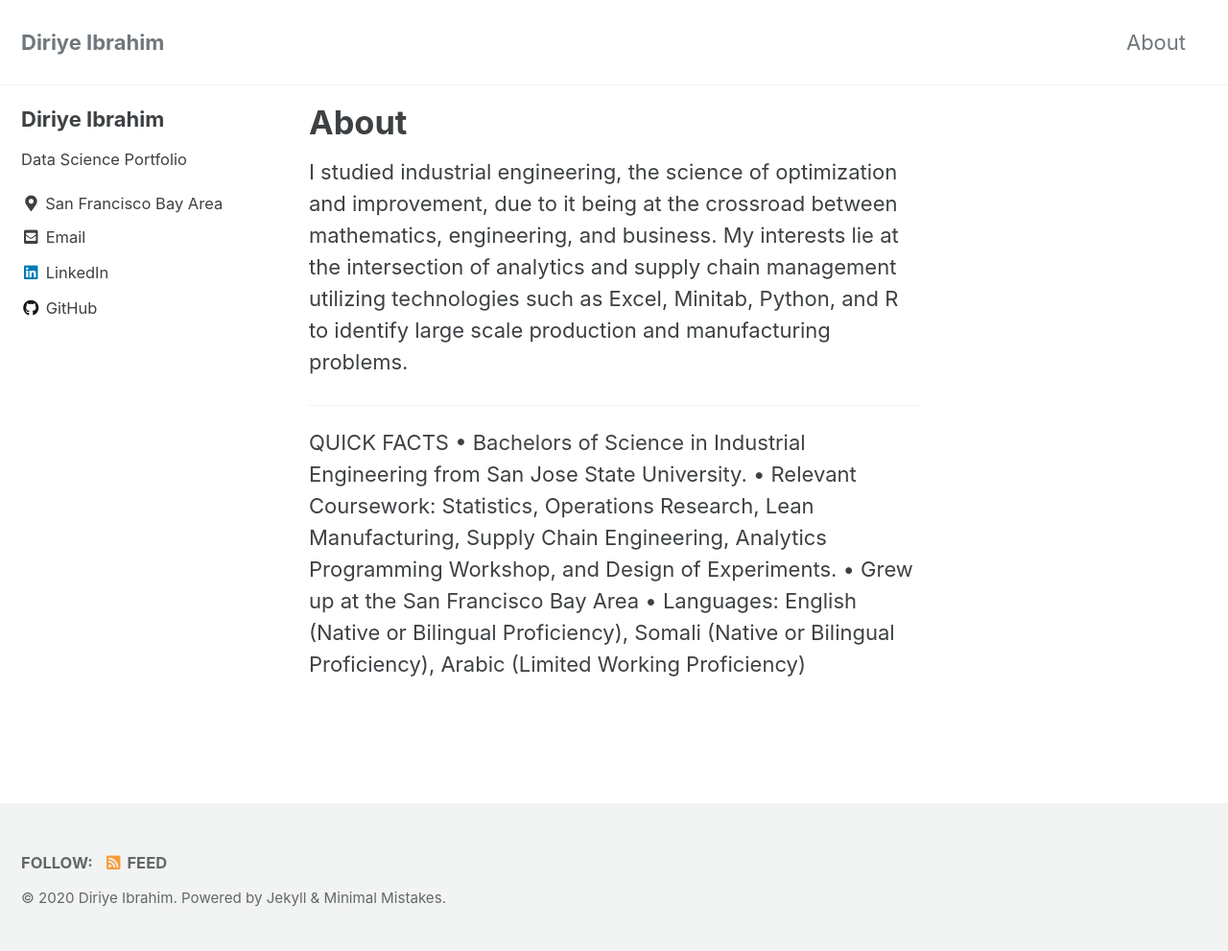
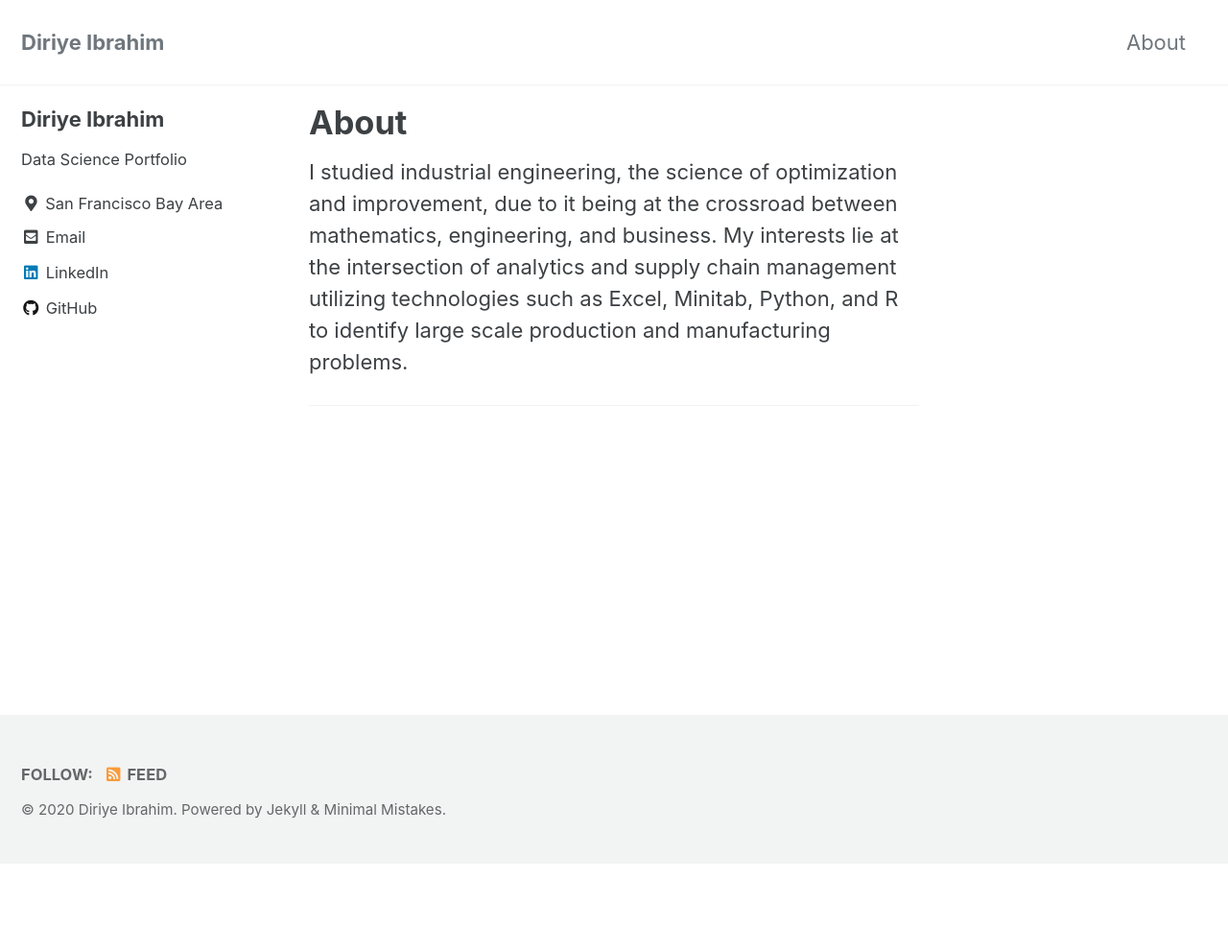
Before and after one commit to diriyeibrahim/diriyeibrahim.github.io, a Jekyll site: the page built from _pages/about.md, in a window 1280 px wide. Shown: the whole page at 96% size. Built offline with Jekyll 4.4.1, drawn with Linux system fonts in a browser that asks for light colours; cached includes are drawn as plain includes; after the commit the page ends 900 px from its top, so only the background shows below that.

Commit message:
new github

```diff
--- a/_pages/about.md
+++ b/_pages/about.md
@@ -7,8 +7,3 @@ header:
 I studied industrial engineering, the science of optimization and improvement, due to it being at the crossroad between mathematics, engineering, and business. My interests lie at the intersection of analytics and supply chain management utilizing technologies such as Excel, Minitab, Python, and R to identify large scale production and manufacturing problems.
 
 ---
-QUICK FACTS
-• Bachelors of Science in Industrial Engineering from San Jose State University.
-• Relevant Coursework: Statistics, Operations Research, Lean Manufacturing, Supply Chain Engineering, Analytics Programming Workshop, and Design of Experiments.
-• Grew up at the San Francisco Bay Area
-• Languages: English (Native or Bilingual Proficiency), Somali (Native or Bilingual Proficiency), Arabic (Limited Working Proficiency)
```
